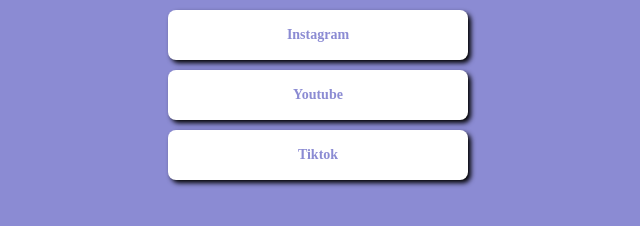
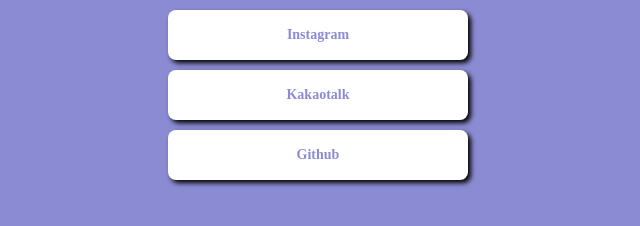
Before and after one commit to YOONapply/profil, a plain HTML site: page index.html in a window 1280 px wide. Shown: the part 206-432 px from the top of the page, 322-962 px from the left. Drawn offline with Linux system fonts and the light colour scheme; a web font is replaced by a local one.

Commit message:
index.html

```diff
--- a/index.html
+++ b/index.html
@@ -90,8 +90,8 @@
             <h1 class="main">Jiwon2</h1>
             <p class="sub">Hello :)</p>
             <a target="_blank" href="https://www.instagram.com/yoonapply/">Instagram</a>
-            <a target="_blank" href="https://www.youtube.com/@22tar93">Youtube</a>
-            <a target="_blank" href="https://www.tiktok.com/@userqgkehuvgrb">Tiktok</a>
+            <a target="_blank" href="https://open.kakao.com/o/siviXrlf">Kakaotalk</a>
+            <a target="_blank" href="https://github.com/YOONapply">Github</a>
          </div>
     </body>
 </html>
```
